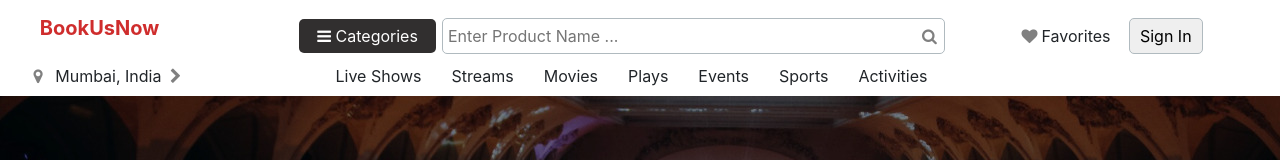
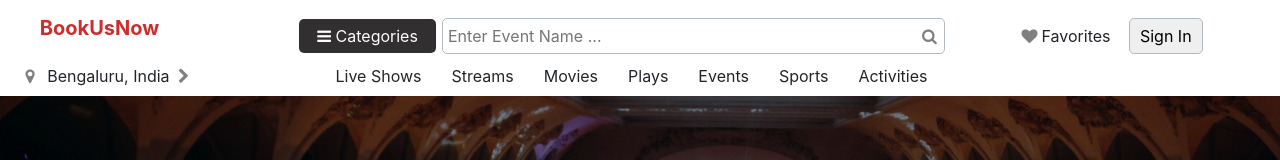
Before and after one commit to Manikandan-FE-Developer/Event_Hub, a React (Create React App) app: page / in a window 1280 px wide. Shown: the top 160 px of the page. Built offline with nearby package versions, Linux system fonts and the light colour scheme; no server answers.

Commit message:
Update Header.js

```diff
--- a/src/components/Header.js
+++ b/src/components/Header.js
@@ -17,7 +17,7 @@ export default function Header() {
             </div>
             <div className="col-12 col-md-5 mt-2 mt-md-0 navSearch">
                 <div className="input-group">
-                    <input type="text" placeholder="Enter Product Name ..."/>
+                    <input type="text" placeholder="Enter Event Name ..."/>
                     <i className="fa fa-search"></i>
                 </div>
             </div>
@@ -33,7 +33,7 @@ export default function Header() {
             <div className="col-12 col-md-2 mt-4 mt-md-0 text-center d-flex align-items-center justify-content-center">
                 <div className="navLoc">
                     <i className="fa fa-map-marker mr-1"></i>
-                    <span className="ml-1"> Mumbai, India <i class="fa fa-chevron-right ml-1"></i></span>
+                    <span className="ml-1"> Bengaluru, India <i class="fa fa-chevron-right ml-1"></i></span>
                 </div>
             </div>
             <div className="col-12 col-md-9 mt-4 mt-md-0 text-center navMenu">
```
